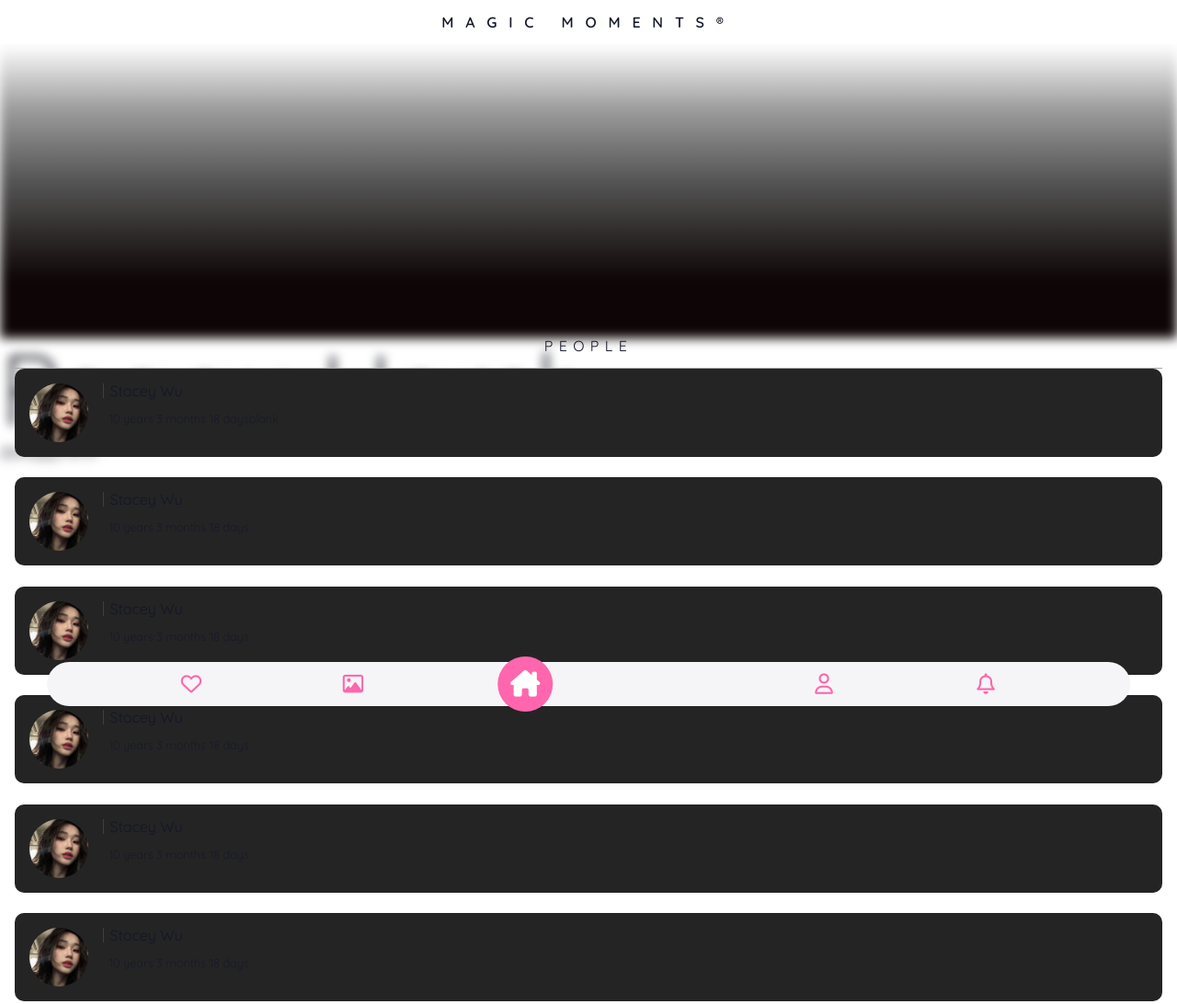
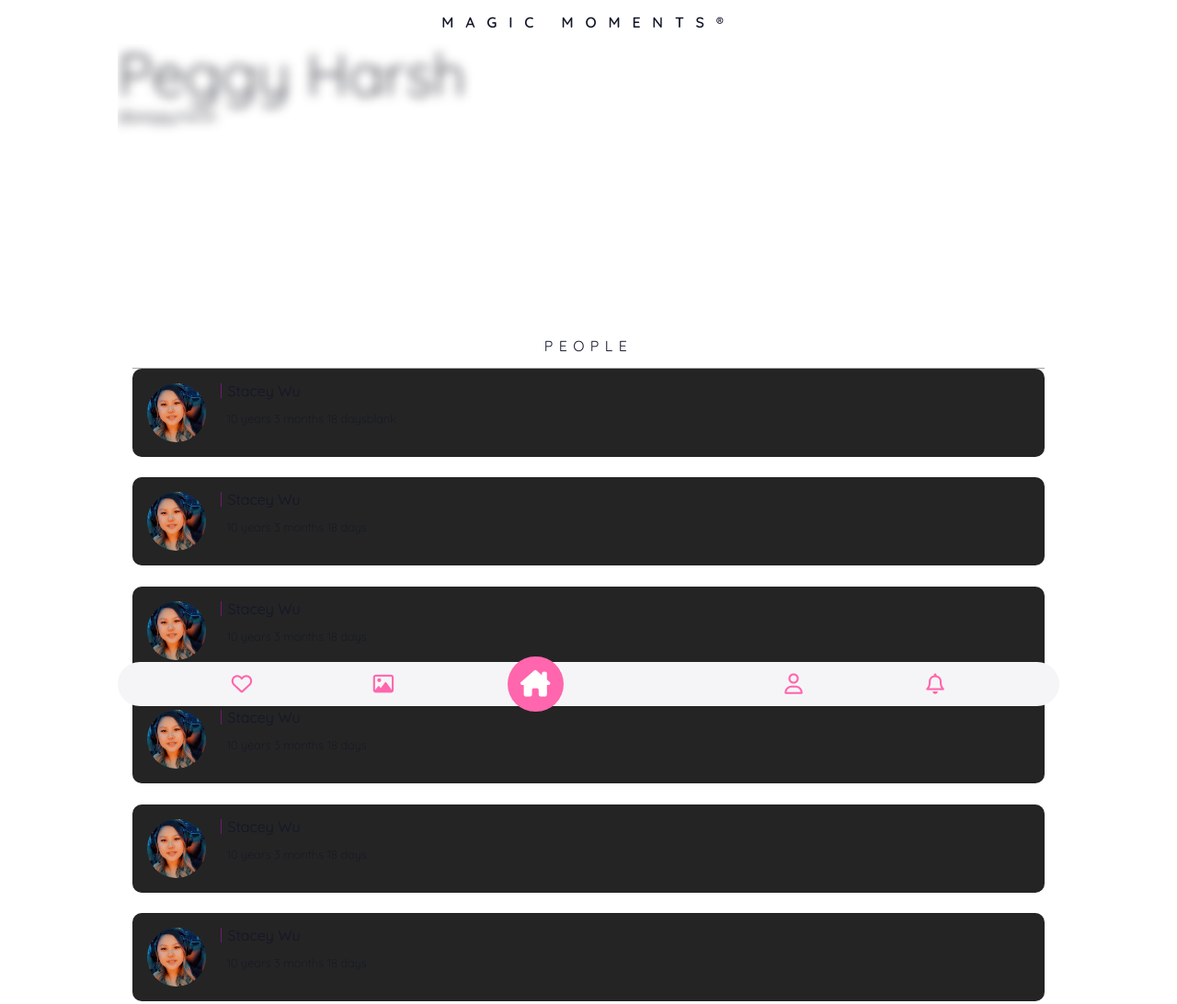
Before and after one commit to rlharsh/My-Moments, a website: page people.html in a window 1280 px wide. Shown: the whole page at 92% size. Drawn offline with nearby package versions, Linux system fonts and the light colour scheme; files whose address does not match are found by name.

Commit message:
Update GUI

```diff
--- a/assets/css/style.css
+++ b/assets/css/style.css
@@ -18,7 +18,7 @@
 
     --border: 1px solid var(--text-bright);
 
-    --generic-image: url('/assets/images/interface/avatars/avatar_three.jpg');
+    --generic-image: url('/assets/images/interface/avatars/default_avatar_two.JPG');
     --generic-background: url('/assets/images/backgrounds/bwb3.jpg');
 
     --shadow: box-shadow: rgba(149, 157, 165, 0.2) 0px 8px 24px;
@@ -72,7 +72,7 @@ body {
 
 .user-information-wrapper__header {
     font-weight: 100;
-    font-size: 8.5vw;
+    font-size: clamp(16px, 8.5vw, 64px);
 }
 
 .name-wrapper{
@@ -148,6 +148,7 @@ body {
 
 .page-wrapper {
     width: 100%;
+    max-width: 1024px;
     margin: 0 auto;
     overflow: hidden;
     display: flex;
@@ -157,6 +158,7 @@ body {
 
 .navigation-wrapper {
     width: 92%;
+    max-width: 1024px;
     height: 3rem;
     position: fixed;
     bottom: 2rem;
@@ -168,9 +170,9 @@ body {
     align-items: center;
     z-index: 100;
 
-    border: var(--border-radius-deep);
     transform: translateX(-50%);
     background-color: var(--gentle-grey);
+    border-radius: var(--border-radius-small);
 }
 
 .application-header {
@@ -228,7 +230,6 @@ body {
     width: 100%;
     margin: 0 auto;
     padding: 0 16px;
-1
     z-index: 4;
 }
 
@@ -315,17 +316,6 @@ body {
 
 .round-btn--home > a {
     color: var(--text-bright);
-}
-
-.user-hero--tinting {
-    width: 100%;
-    height: inherit;
-
-
-    border-radius: inherit;
-
-    background: rgb(31,31,31);
-    background: linear-gradient(0deg, #180A0A 20%, rgba(28,28,28,0.6993172268907564) 55%, rgba(18,18,18,0.4023984593837535) 78%, rgba(28,28,28,0) 100%);
 }
 
 .transition-fade {
```
